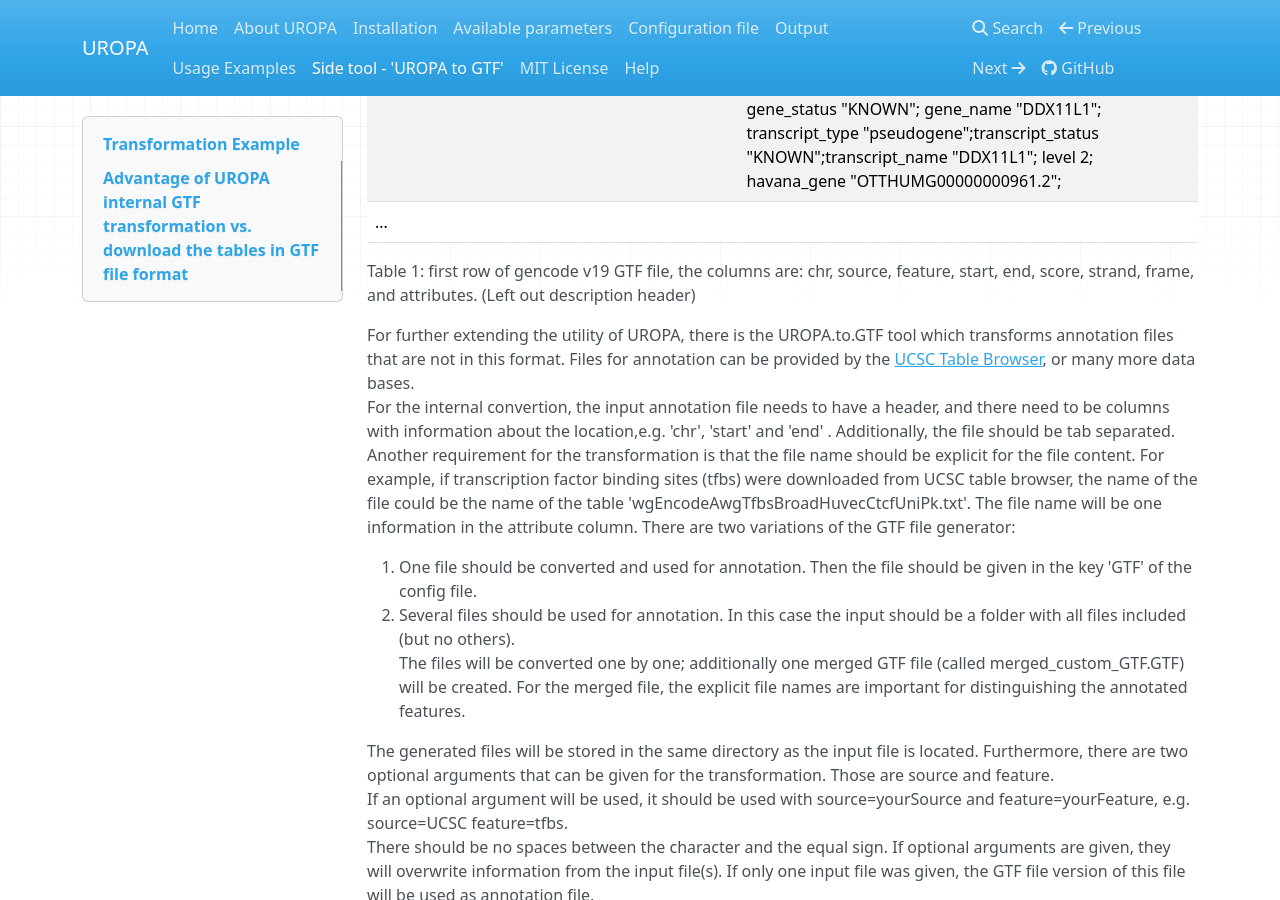
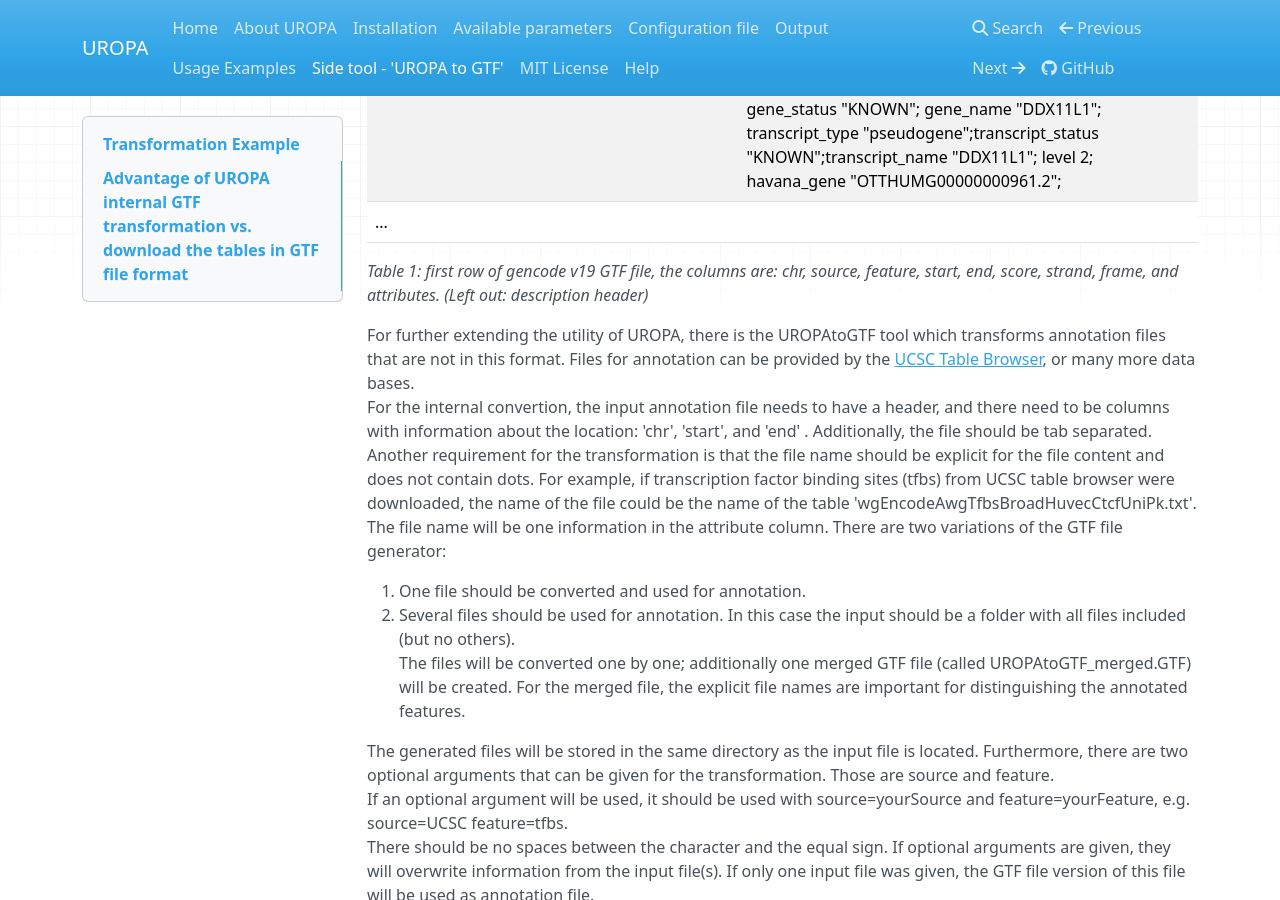
Before and after one commit to loosolab/UROPA, an MkDocs documentation site: the page built from docs/custom.md, in a window 1280 px wide and 900 px high, scrolled down 204 px. Built offline with MkDocs 1.6.1, drawn with Linux system fonts in a browser that asks for light colours; nearby versions of some CDN libraries; old or Windows-style settings are respelled for this version of MkDocs.

Commit message:
proof reading

```diff
--- a/docs/custom.md
+++ b/docs/custom.md
@@ -7,16 +7,19 @@ The Gencode v19 annotation GTF looks for example like shown in Table 1.
 |chr1|HAVANA|gene      |11869|14412|.|+|.|gene_id "ENSG00000223972"; transcript_id "ENSG00000223972.4"; gene_type "pseudogene"; gene_status "KNOWN"; gene_name "DDX11L1"; transcript_type "pseudogene";transcript_status "KNOWN";transcript_name "DDX11L1"; level 2; havana_gene "OTTHUMG00000000961.2";|
 |...                                                                                                                                                                                                                                                                                                    |
 
-Table 1: first row of gencode v19 GTF file, the columns are: chr, source, feature, start, end, score, strand, frame, and attributes. (Left out description header)
+_Table 1: first row of gencode v19 GTF file, the columns are: chr, source, feature, start, end, score, strand, frame, and attributes. (Left out: description header)_
 
-For further extending the utility of UROPA, there is the UROPA.to.GTF tool which transforms annotation files that are not in this format.
+For further extending the utility of UROPA, there is the UROPAtoGTF tool which transforms annotation files that are not in this format.
 Files for annotation can be provided by the [UCSC Table Browser](https://genome.ucsc.edu/cgi-bin/hgTables), or many more data bases.
-For the internal convertion, the input annotation file needs to have a header, and there need to be columns with information about the location,e.g. 'chr', 'start' and 'end' . Additionally, the file should be tab separated. Another requirement for the transformation is that the file name should be explicit for the file content. For example, if transcription factor binding sites (tfbs) were downloaded from UCSC table browser, the name of the file could be the name of the table 'wgEncodeAwgTfbsBroadHuvecCtcfUniPk.txt'. The file name will be one information in the attribute column.
+For the internal convertion, the input annotation file needs to have a header, and there need to be columns with information about the location: 'chr', 'start', and 'end' .
+Additionally, the file should be tab separated. Another requirement for the transformation is that the file name should be explicit for the file content and does not contain dots.
+For example, if transcription factor binding sites (tfbs) from UCSC table browser were downloaded, the name of the file could be the name of the table 'wgEncodeAwgTfbsBroadHuvecCtcfUniPk.txt'.
+The file name will be one information in the attribute column.
 There are two variations of the GTF file generator:
 
-1.	One file should be converted and used for annotation. Then the file should be given in the key 'GTF' of the config file.
+1.	One file should be converted and used for annotation.
 2.	Several files should be used for annotation. In this case the input should be a folder with all files included (but no others).
-	The files will be converted one by one; additionally one merged GTF file (called merged_custom_GTF.GTF) will be created.
+	The files will be converted one by one; additionally one merged GTF file (called UROPAtoGTF_merged.GTF) will be created.
 	For the merged file, the explicit file names are important for distinguishing the annotated features.
 
 The generated files will be stored in the same directory as the input file is located.
```
